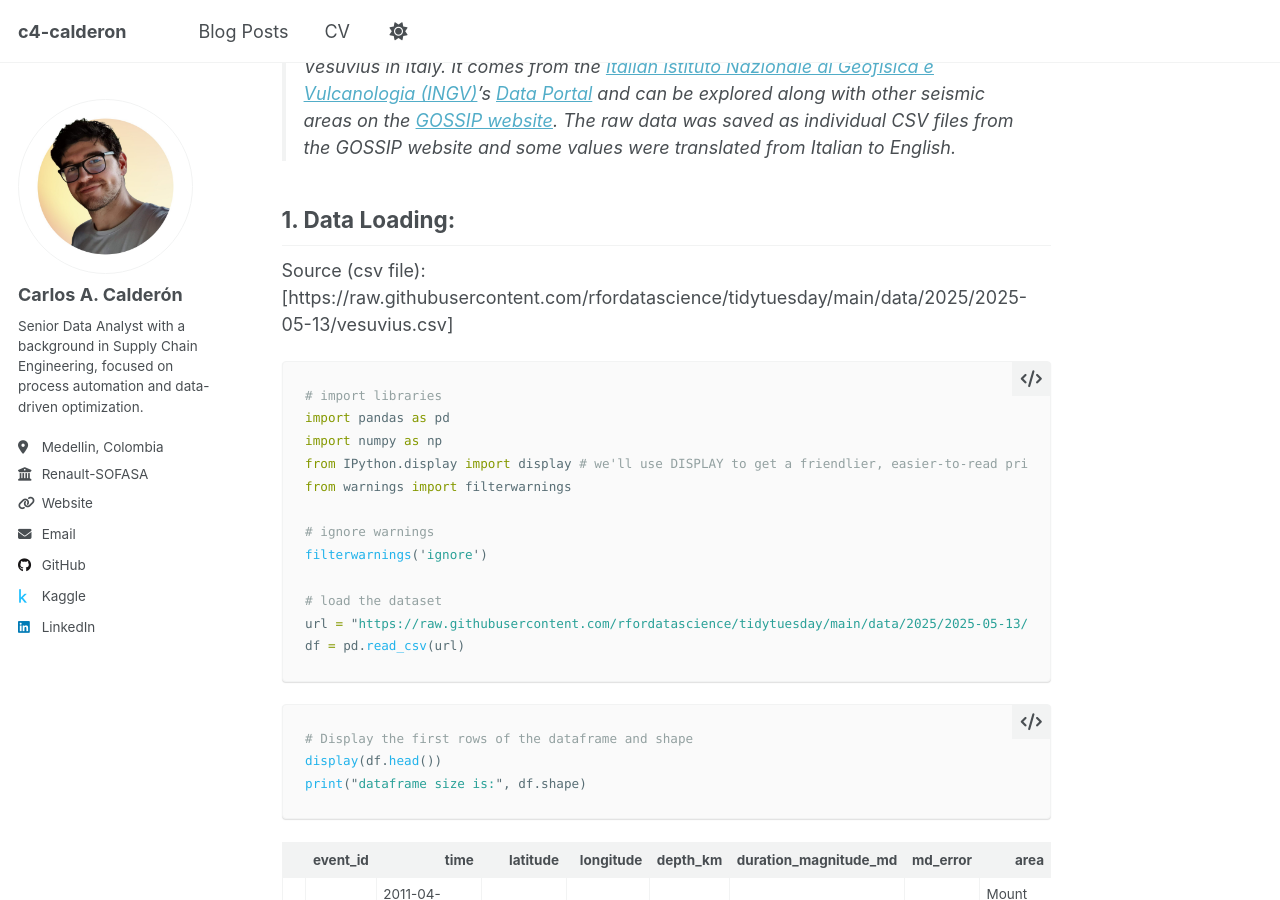
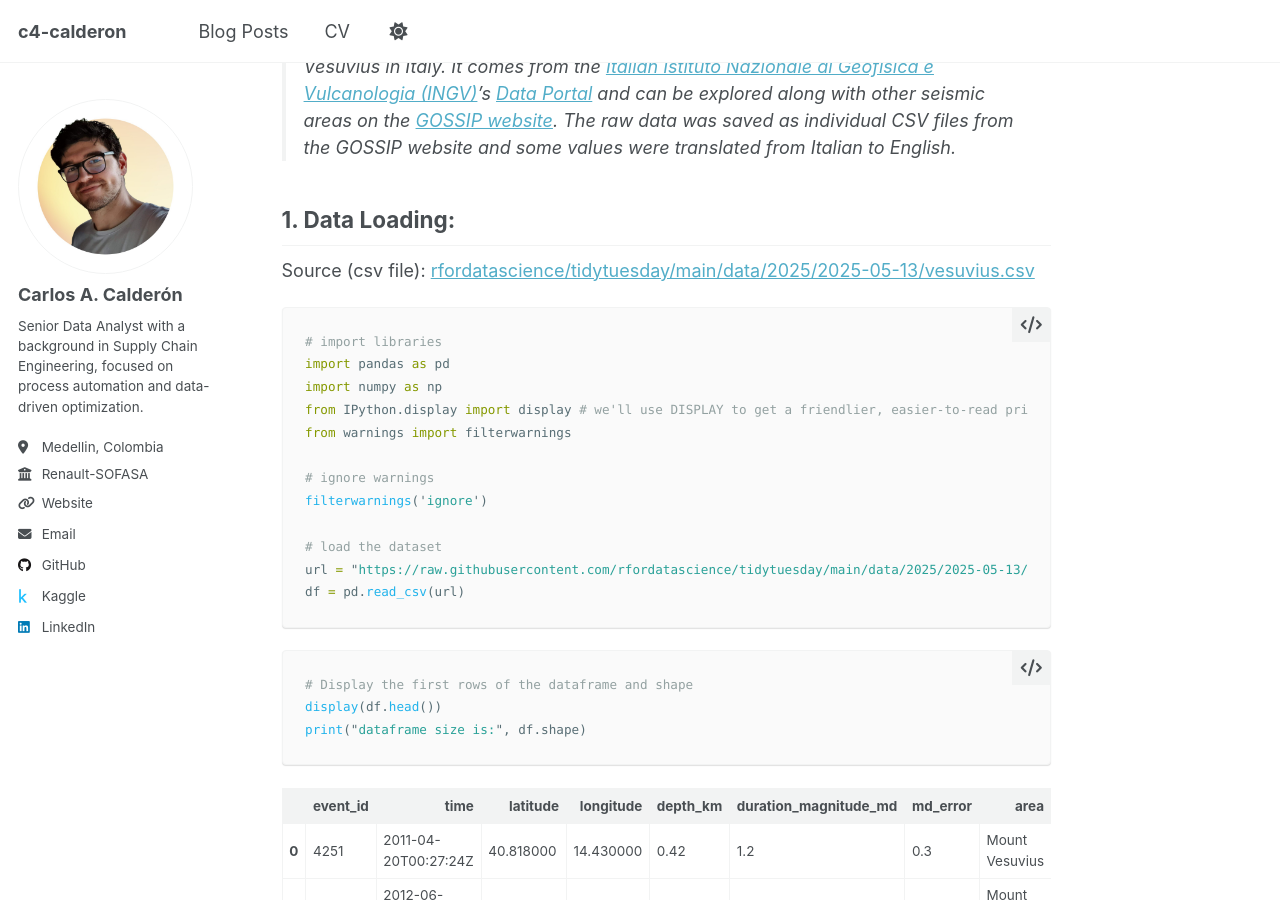
Before and after one commit to c4-calderon/c4-calderon.github.io, a Jekyll site: the page built from _posts/2025-07-03-Seismic-Events-at-Mount-Vesuvius.md, in a window 1280 px wide and 900 px high, scrolled down 902 px. Built offline with Jekyll 4.4.1, drawn with Linux system fonts in a browser that asks for light colours; a script that is not in the unit is left out; some of the changed lines change nothing that is shown.

Commit message:
Update data source link in Vesuvius analysis for improved accessibility and clarity

````diff
--- a/_posts/2025-07-03-Seismic-Events-at-Mount-Vesuvius.md
+++ b/_posts/2025-07-03-Seismic-Events-at-Mount-Vesuvius.md
@@ -29,7 +29,7 @@ Taken from the TidyTuesday [post](https://github.com/rfordatascience/tidytuesday
 
 ## 1. Data Loading:
 
-Source (csv file): [https://raw.githubusercontent.com/rfordatascience/tidytuesday/main/data/2025/2025-05-13/vesuvius.csv]
+Source (csv file): <a href="https://raw.githubusercontent.com/rfordatascience/tidytuesday/main/data/2025/2025-05-13/vesuvius.csv" target="_blank" rel="noopener noreferrer">rfordatascience/tidytuesday/main/data/2025/2025-05-13/vesuvius.csv</a>
 
 
 ```python
````
